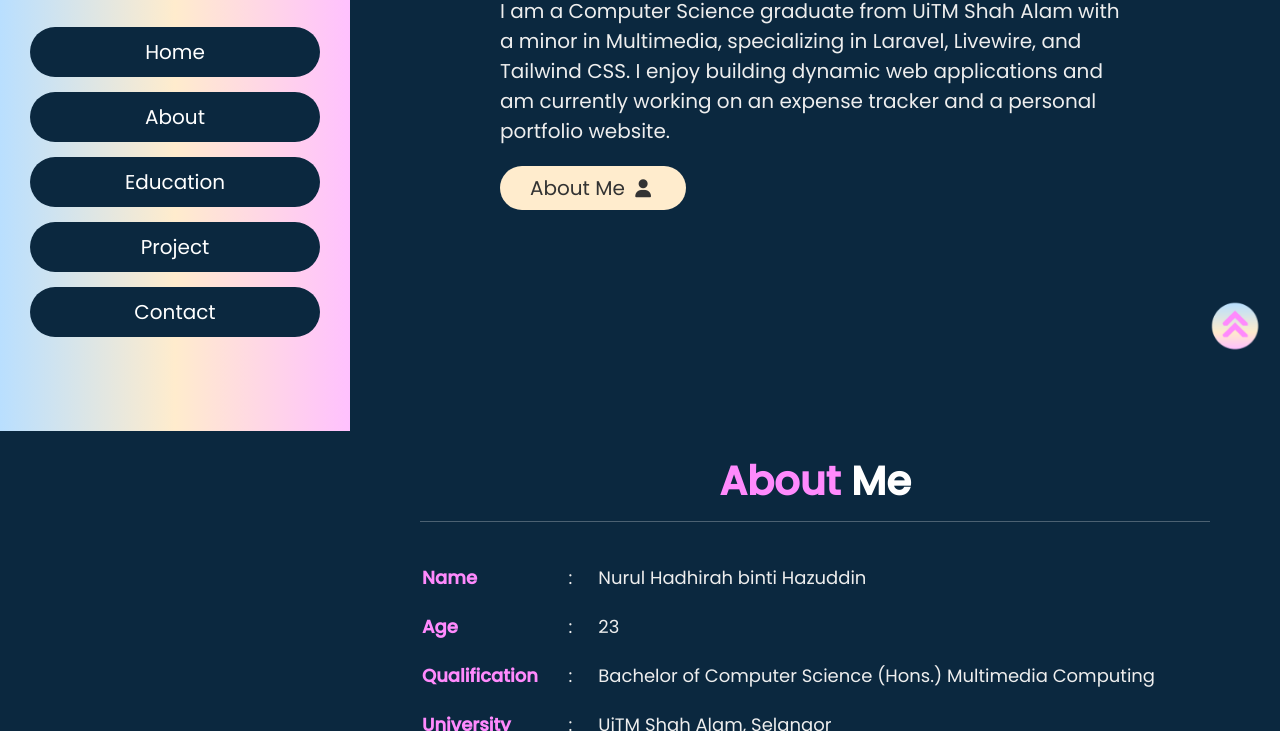
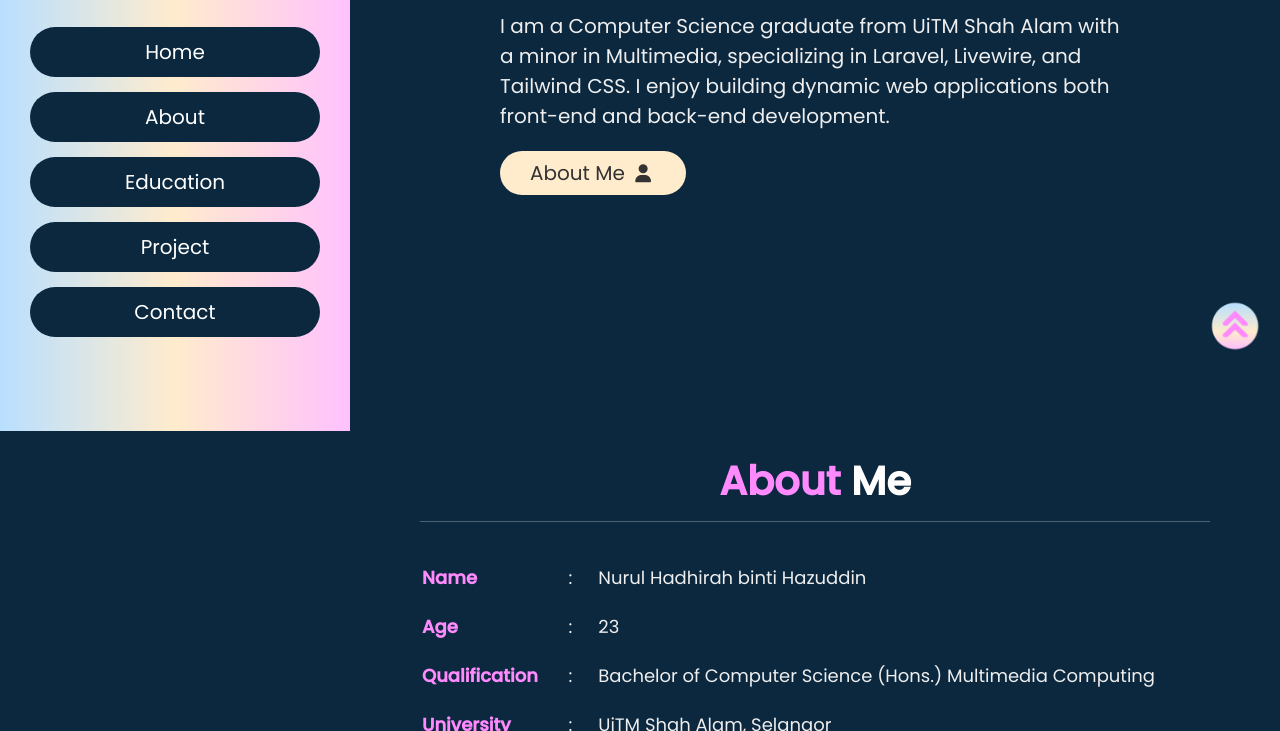
Before and after one commit to hadhihazu/portfolio-hadhirah, a plain HTML site: page index.html in a window 1280 px wide. Shown: the part 369-1100 px from the top of the page. Drawn offline with nearby package versions, Linux system fonts and the light colour scheme.

Commit message:
change summary

```diff
--- a/index.html
+++ b/index.html
@@ -44,7 +44,7 @@
             <h1>I AM <span>nurul hadhirah</span></h1>
             <p>I am a Computer Science graduate from UiTM Shah Alam with a minor in Multimedia,
                 specializing in Laravel, Livewire, and Tailwind CSS. I enjoy building dynamic web
-                applications and am currently working on an expense tracker and a personal portfolio website.
+                applications both front-end and back-end development.
             </p>
             <a href="#about"><button class="btn">About Me <i class="fas fa-user"></i></button></a>
         </section>
```
